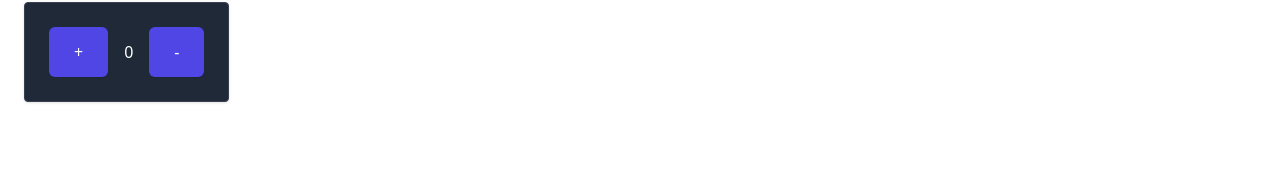
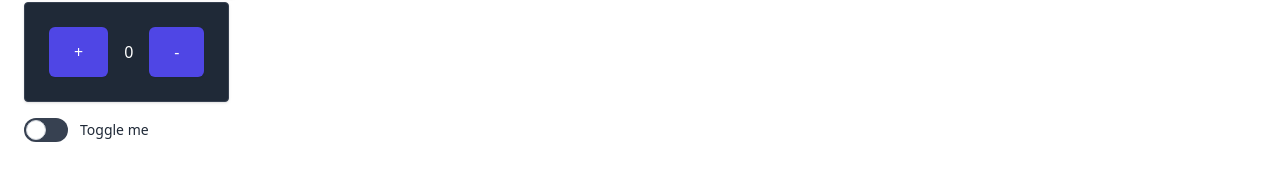
Before and after one commit to monciego/react-playground, a React (Vite) app: page / in a window 1280 px wide. Shown: the part 708-877 px from the top of the page. Before the commit the page ends 834 px from the top, so only its background shows below. Built offline with nearby package versions, Linux system fonts and the light colour scheme.

Commit message:
feat: toggle button

```diff
--- a/src/App.tsx
+++ b/src/App.tsx
@@ -1,10 +1,18 @@
+import { useState } from 'react';
 import Button from './components/button';
 import Card from './components/card';
 import { Counter } from './components/counter';
 import Modal from './components/modal';
 import Navbar from './components/navbar';
+import { Toggle } from './components/toggle';
 
-function App() {
+const App = () => {
+  const [toggle, setToggle] = useState(false);
+
+  const handleToggle = () => {
+    setToggle(!toggle);
+  };
+
   return (
     <>
       <Navbar />
@@ -30,12 +38,16 @@
         </Card>
         <Button className='my-4'>Primary Button</Button>
         <Modal />
+        <div className='mb-4'>
+          <Counter />
+        </div>
         <div>
-          <Counter />
+          <Toggle toggle={toggle} handleToggle={handleToggle} />
+          {toggle && <div>Hello React</div>}
         </div>
       </main>
     </>
   );
-}
+};
 
 export default App;
--- /dev/null
+++ b/src/components/toggle.tsx
@@ -0,0 +1,23 @@
+type ToggleProps = {
+  toggle: boolean;
+  handleToggle: () => void;
+};
+
+export const Toggle = ({ toggle, handleToggle }: ToggleProps): JSX.Element => {
+  return (
+    <div>
+      <label className='relative inline-flex items-center cursor-pointer'>
+        <input
+          type='checkbox'
+          onChange={handleToggle}
+          checked={toggle ? true : false}
+          className='sr-only peer'
+        />
+        <div className="w-11 h-6  peer-focus:outline-none peer-focus:ring-4  peer-focus:ring-blue-800 rounded-full peer bg-gray-700 peer-checked:after:translate-x-full peer-checked:after:border-white after:content-[''] after:absolute after:top-[2px] after:left-[2px] after:bg-white after:border-gray-300 after:border after:rounded-full after:h-5 after:w-5 after:transition-all border-gray-600 peer-checked:bg-blue-600"></div>
+        <span className='ml-3 text-sm font-medium  text-gray-800'>
+          Toggle me
+        </span>
+      </label>
+    </div>
+  );
+};
```
